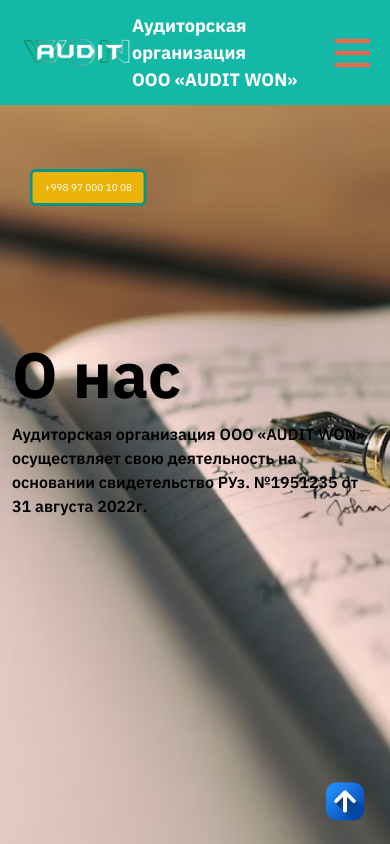
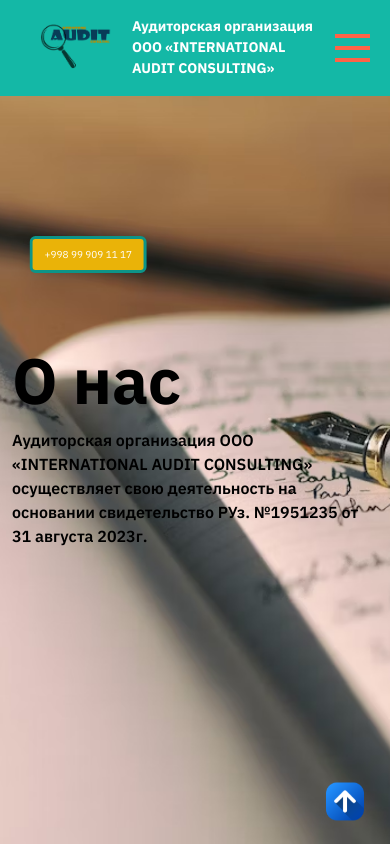
Before and after one commit to Magma008/Audit-Won, a React (Vite) app: page / in a window 390 px wide. Shown: the top 844 px of the page. Built offline with nearby package versions, Linux system fonts and the light colour scheme.

Commit message:
4 January 2024 Thursday 4:17PM

```diff
--- a/src/Components/Content/Content.jsx
+++ b/src/Components/Content/Content.jsx
@@ -3,11 +3,11 @@ import css from "./Content.css"
 
 const Content = () => {
   return (
-    <div id='content' className='bg flex flex-col justify-center items-start px-3 md:px-10 lg:px-20'>
+    <div id='content' className='bg flex flex-col justify-center items-start px-3 md:px-10 lg:px-20 pt-9'>
         <div className='d-grid'>
             <div>
             <h1 className='text-[4em] md:text-[6em] font-bold'>О нас</h1>
-            <p className='text-[1em] md:text-[1.5em] font-semibold'>Аудиторская организация ООО «AUDIT WON» осуществляет свою деятельность на основании свидетельство РУз. №1951235 от 31 августа 2022г.</p>
+            <p className='text-[1em] md:text-[1.5em] font-semibold'>Аудиторская организация ООО «INTERNATIONAL AUDIT CONSULTING» осуществляет свою деятельность на основании свидетельство РУз. №1951235 от 31 августа 2023г.</p>
             </div>
         </div>
     </div>
--- a/src/Components/Footer/Footer.jsx
+++ b/src/Components/Footer/Footer.jsx
@@ -16,7 +16,7 @@ const Footer = () => {
         <ul className="grid grid-cols-1 md:grid-cols-2 lg:grid-cols-4 gap-3">
           <li className='mb-6 lg:mb-0 items-center'>
             <p className="text-2xl font-bold text-teal-800 mb-2">Адрес:</p>
-            <p className="text-xl font-[500]">г.Ташкент Мирабадский Район, Ул.Амира Темура, 13</p>
+            <p className="text-xl font-[500]">г.Андижан, улица Бобуршох, 56</p>
           </li>
           <li className='mb-6 lg:mb-0 items-center'>
             <p className="text-2xl font-bold text-teal-800 mb-2">Рабочее время:</p>
@@ -28,7 +28,7 @@ const Footer = () => {
           </li>
           <li className='items-center'>
             <p className="text-2xl font-bold text-teal-800 mb-2">Контакты:</p>
-            <a href="tel:+998970001008" className="text-xl font-[500]">+998 97 000 10 08</a>
+            <a href="tel:+998999091117" className="text-xl font-[500]">+998 99 909 11 17</a>
           </li>
         </ul>
       </div>
--- a/src/Components/Forms/Map.jsx
+++ b/src/Components/Forms/Map.jsx
@@ -3,7 +3,7 @@ import React from 'react'
 const Map = () => {
   return (
     <div className='bg-teal-600 min-h-[20rem] md:min-h-0'>
-      <iframe src="https://www.google.com/maps/embed?pb=!1m13!1m8!1m3!1d5994.145863278449!2d69.278448!3d41.307277000000006!3m2!1i1024!2i768!4f13.1!3m2!1m1!2zNDHCsDE4JzI2LjIiTiA2OcKwMTYnNDIuNCJF!5e0!3m2!1sen!2sus!4v1703215988437!5m2!1sen!2sus" width="100%" height='100%'  allowFullScreen="" loading="lazy" referrerPolicy="no-referrer-when-downgrade"></iframe>
+      <iframe src="https://www.google.com/maps/embed?pb=!1m14!1m8!1m3!1d12084.051699914822!2d72.3125006!3d40.78373!3m2!1i1024!2i768!4f13.1!3m3!1m2!1s0x38bceb555645cf0b%3A0x643832eddd8e421c!2sKhamkor%20Biznes%20Tsentr!5e0!3m2!1sen!2s!4v1704364377656!5m2!1sen!2s" width="100%" height="100%" allowFullScreen="" loading="lazy" referrerPolicy="no-referrer-when-downgrade"></iframe>
     </div>
   )
 }
--- a/src/Components/Navbar/Navbar.jsx
+++ b/src/Components/Navbar/Navbar.jsx
@@ -20,10 +20,8 @@ const Navbar = () => {
                     <div className="flex items-center">
                         <img src={img} className='w-[7rem] md:w-[10rem]' alt="logo" />
                         <div>
-                            <a href="#content" className='text-[18px] md:text-[24px] text-white font-[700]'>
-                                <h1>Аудиторская организация <br />
-                                    ООО «AUDIT WON»
-                                </h1>
+                            <a href="#content" className='md:text-[24px] text-white font-[700]'>
+                                <h1 className='text-[14px] sm:text-[20px]'>Аудиторская организация <br /> ООО «INTERNATIONAL AUDIT CONSULTING»</h1>
                             </a>
                         </div>
                     </div>
@@ -34,21 +32,21 @@ const Navbar = () => {
                     </div>
                 </div>
 
-                <ul className={`flex flex-col px-5  md:px-10 bg-teal-500 ul transition-all delay-300 xl:flex-row ${isOpen ? "h-[20rem]" : "h-[0px]"} xl:h-auto w-full overflow-hidden gap-6 justify-between text-white font-[600]`}>
+                <ul className={`flex flex-col px-5  md:px-10 bg-teal-500 ul transition-all delay-300 xl:flex-row ${isOpen ? "h-[20rem]" : "h-[0px]"} xl:h-auto w-full overflow-hidden gap-2 md:gap-6  justify-between text-white font-[600]`}>
                     <li>
-                        <a className='flex justify-start items-center gap-2 text-[25px]' href="#content"><img src={about} className='w-[30px]' alt="image" />О нас</a>
+                        <a className='flex justify-start items-center gap-2 text-[20px] md:text-[25px]' href="#content"><img src={about} className='w-[30px]' alt="image" />О нас</a>
                     </li>
                     <li>
-                        <a className='flex justify-start items-center gap-2 text-[25px]' href="#swiper"><img src={service} className='w-[30px]' alt="image" />Услуги</a>
+                        <a className='flex justify-start items-center gap-2 text-[20px] md:text-[25px]' href="#swiper"><img src={service} className='w-[30px]' alt="image" />Услуги</a>
                     </li>
                     <li>
-                        <a className='flex justify-start items-center gap-2 text-[25px]' href="#footer"><img src={contact} className='w-[30px]' alt="image" />Контакты</a>
+                        <a className='flex justify-start items-center gap-2 text-[20px] md:text-[25px]' href="#footer"><img src={contact} className='w-[30px]' alt="image" />Контакты</a>
                     </li>
                     <li>
-                        <a className='flex justify-start items-center gap-2 text-[25px]' href="#"><img src={uzb} className='w-[30px]' alt="image" />Uzb</a>
+                        <a className='flex justify-start items-center gap-2 text-[20px] md:text-[25px]' href="#"><img src={uzb} className='w-[30px]' alt="image" />Uzb</a>
                     </li>
                     <li className='pb-2'>
-                        <a className='flex justify-start items-center gap-2 text-[25px]' href="#"><img src={eng} className='w-[30px]' alt="image" />Eng</a>
+                        <a className='flex justify-start items-center gap-2 text-[20px] md:text-[25px]' href="#"><img src={eng} className='w-[30px]' alt="image" />Eng</a>
                     </li>
                 </ul>
             </div>
--- a/src/Components/Number/Number.jsx
+++ b/src/Components/Number/Number.jsx
@@ -2,9 +2,9 @@ import React from 'react'
 
 const Number = () => {
   return (
-    <div className='fixed z-[15000] top-[20%] left-3'>
+    <div className='fixed z-[15000] top-[28%] left-3'>
         <div className="border-teal-600 border-[3px] p-2 md:p-3 lg:p-4 bg-yellow-500 rounded-md animate-right  text-white px-3 md:px-4 lg:px-6 text-[10px] md:text-[15px]">
-            <a href="tel:+998970001008" className="">+998 97 000 10 08</a>
+            <a href="tel:+998999091117" className="">+998 99 909 11 17</a>
         </div>
     </div>
   )
```
Also changed, not shown: src/Components/Images/logo.png.
